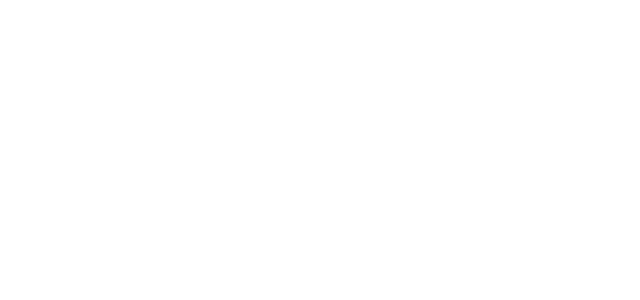
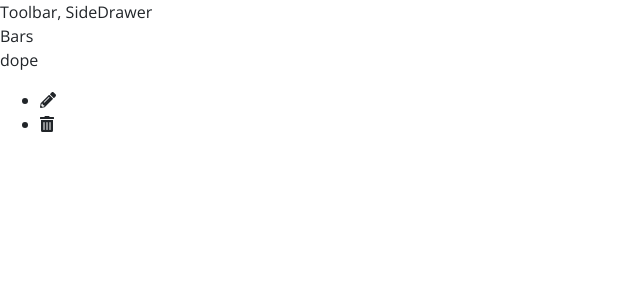
Before and after one commit to meyssamh/flashcards, a React app: page / in a window 1280 px wide. Shown: the top 300 px of the page, without its empty margins (0-640 px from the left). Built offline with nearby package versions, Linux system fonts and the light colour scheme; the HTML template or start-up script is replaced by a standard one.

Commit message:
commit course

```diff
--- a/package.json
+++ b/package.json
@@ -49,6 +49,7 @@
     "react-dev-utils": "^6.0.5",
     "react-dom": "^16.6.0",
     "react-router-dom": "^4.3.1",
+    "reactstrap": "^6.5.0",
     "resolve": "1.8.1",
     "sass-loader": "7.1.0",
     "style-loader": "0.23.0",
--- a/src/App.js
+++ b/src/App.js
@@ -1,10 +1,15 @@
 import React, { Component } from 'react';
+
+import Bars from './components/Main/Bars/Bars';
+import Main from './containers/Main/Main';
 
 class App extends Component {
   render() {
     return (
       <div>
-
+        <Bars>
+          <Main />
+        </Bars>
       </div>
     );
   }
--- /dev/null
+++ b/src/components/Main/Bars/Bars.css
@@ -0,0 +1,3 @@
+.Content {
+    margin-top: 20px;
+}
--- /dev/null
+++ b/src/components/Main/Bars/Bars.js
@@ -0,0 +1,15 @@
+import React, {Fragment} from 'react';
+
+import classes from './Bars.css';
+
+// Toolbars and side Drawer will be built here!
+const Bars = (props) => (
+    <Fragment>
+        <div>Toolbar, SideDrawer</div>
+        <main className={classes.Content}>
+            {props.children}
+        </main>
+    </Fragment>
+);
+
+export default Bars;
--- /dev/null
+++ b/src/components/Main/Course/Course.css
@@ -0,0 +1,60 @@
+.Course {
+    width: 350px;
+    height: 150px;
+    margin-top: 30px;
+    margin-left: 30px;
+    font-size: 1.5rem;
+    padding: 20px;
+    background-color: #f2f2f2;
+    color: black;
+    box-shadow: 3px 3px #d3d1d1;
+    border-radius: 8px;
+    display: inline-block;
+    cursor: pointer;
+    position: relative;
+}
+
+.Text {
+    margin: 0;
+    white-space: nowrap;
+    overflow: hidden;
+    text-overflow: ellipsis;
+}
+
+.ButtonEdit {
+    width: 21px;
+    font-size: 18px;
+    border: none;
+    color: #9b9b9b;
+    padding: 10px;
+    text-align: center;
+    text-decoration: none;
+    display: inline-block;
+    margin: 2px;
+    position: absolute;
+    bottom: 8px;
+    right: 60px;
+}
+
+.ButtonDelete {
+    width: 21px;
+    font-size: 18px;
+    border: none;
+    color: #9b9b9b;
+    padding: 10px;
+    text-align: center;
+    text-decoration: none;
+    display: inline-block;
+    margin: 2px;
+    position: absolute;
+    bottom: 8px;
+    right: 10px;
+}
+
+.ButtonEdit :hover{
+    color: #333333;
+}
+
+.ButtonDelete :hover{
+    color: #333333;
+}
--- /dev/null
+++ b/src/components/Main/Course/Course.js
@@ -0,0 +1,40 @@
+import React, {Fragment} from 'react';
+import {FontAwesomeIcon} from '@fortawesome/react-fontawesome';
+import {faTrashAlt, faPencilAlt} from '@fortawesome/free-solid-svg-icons';
+
+import classes from './Course.css';
+
+const Course = (props) => {
+
+    const edit = <FontAwesomeIcon icon={faPencilAlt} />;
+    const del = <FontAwesomeIcon icon={faTrashAlt} />;
+
+    return(
+        <Fragment>
+            <div className={classes.Course}>
+                <p className={classes.Text}>
+                {props.children}
+                dope
+                </p>
+                {/* <p className={classes.Text}>
+                {props.children}
+                dope
+                </p>
+                <p className={classes.Text}>
+                {props.children}
+                dope
+                </p> */}
+                <ul>
+                    <li className={classes.ButtonEdit}>
+                        {edit}
+                    </li>
+                    <li className={classes.ButtonDelete}>
+                        {del}
+                    </li>
+                </ul>
+            </div>
+        </Fragment>
+    );
+}
+
+export default Course;
--- /dev/null
+++ b/src/containers/Main/Main.js
@@ -0,0 +1,16 @@
+import React, {Component, Fragment} from 'react';
+
+import Course from '../../components/Main/Course/Course';
+
+class Main extends Component {
+    render() {
+        return (
+            <Fragment>
+                <div>Bars</div>
+                <Course/>
+            </Fragment>
+        );
+    }
+}
+
+export default Main;
--- a/src/index.css
+++ b/src/index.css
@@ -1,5 +1,5 @@
 body {
     margin: 0;
     padding: 0;
-    font-family: sans-serif;
+    font-family: 'Open Sans', sans-serif;
 }
```
Also changed, not shown: 1 other file (tests, documents, lock files or other folders).
